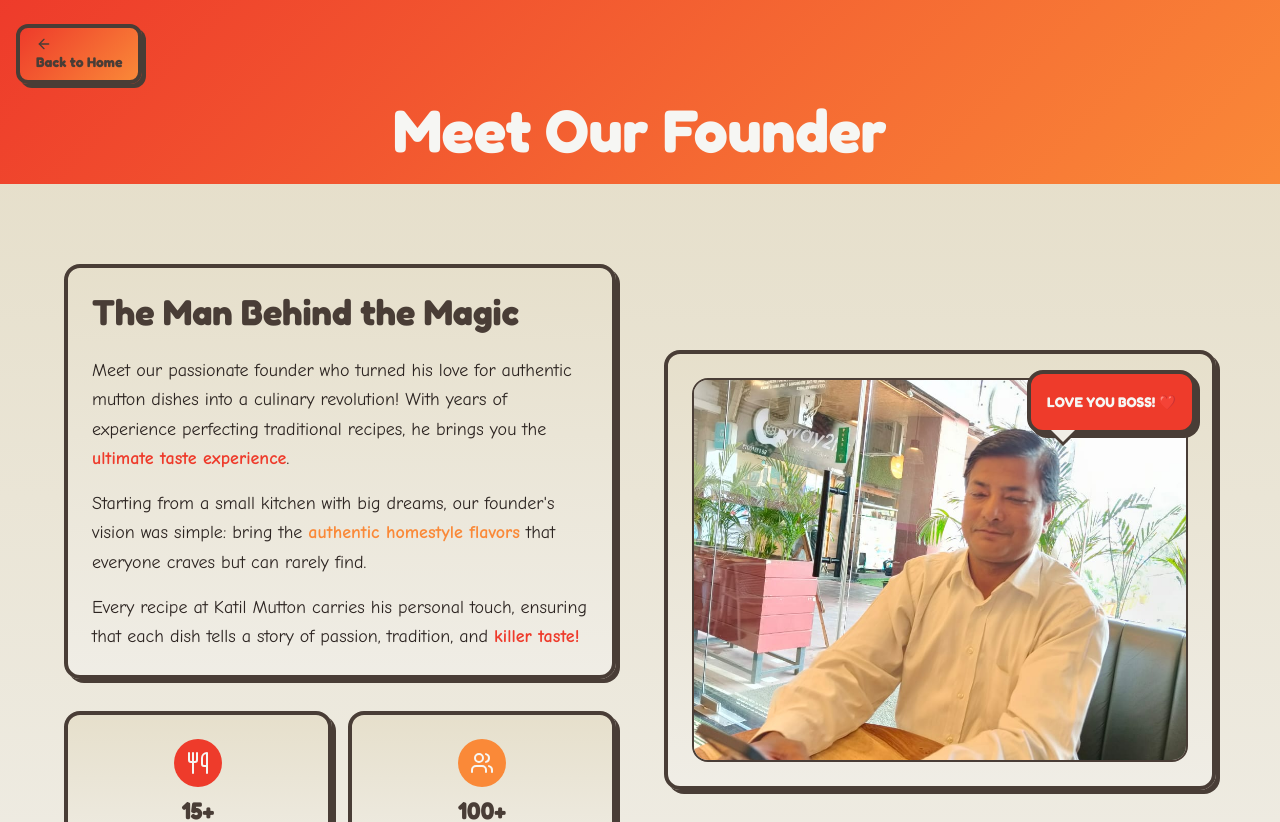
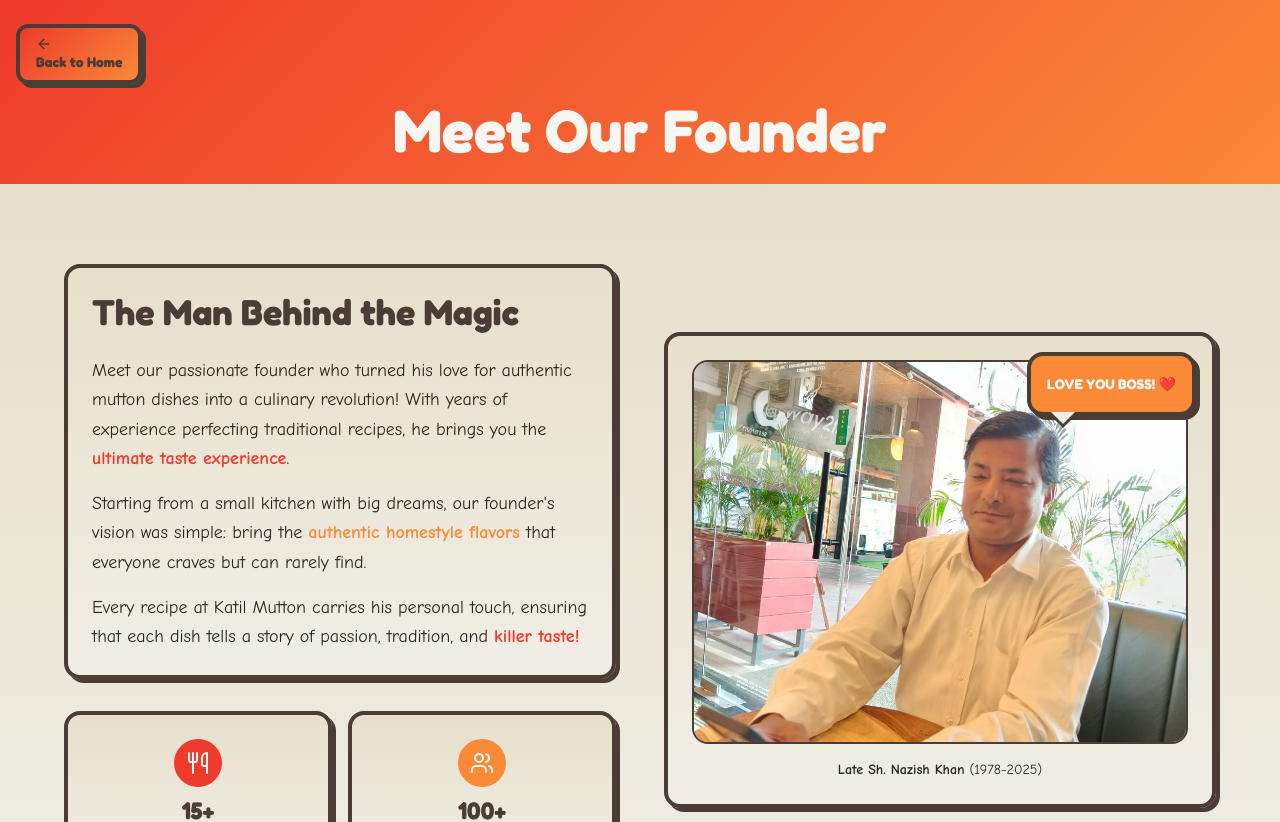
Before and after one commit to nazengineeringsystems/kaatil-cartoon-feast, a React (Vite) app: page /founder in a window 1280 px wide. Shown: the top 822 px of the page. Built offline with nearby package versions, Linux system fonts and the light colour scheme.

Commit message:
all done

```diff
--- a/src/pages/Founder.tsx
+++ b/src/pages/Founder.tsx
@@ -77,8 +77,13 @@ const Founder = () => {
                   className="w-full h-96 object-cover rounded-lg border-2 border-accent"
                 />
 
-                <div className="absolute top-4 right-4 speech-bubble bg-primary text-primary-foreground">
+                <div className="absolute top-4 right-4 speech-bubble bg-spice-orange text-primary-foreground">
                   <span className="font-cartoon text-sm">LOVE YOU BOSS! ❤️</span>
+                </div>
+                                <div className="mt-4 text-center">
+                  <p className="font-comic text-sm text-card-foreground">
+                     <span className="font-bold">Late Sh. Nazish Khan</span> (1978-2025)
+                  </p>
                 </div>
               </ComicPanel>
             </div>
```
